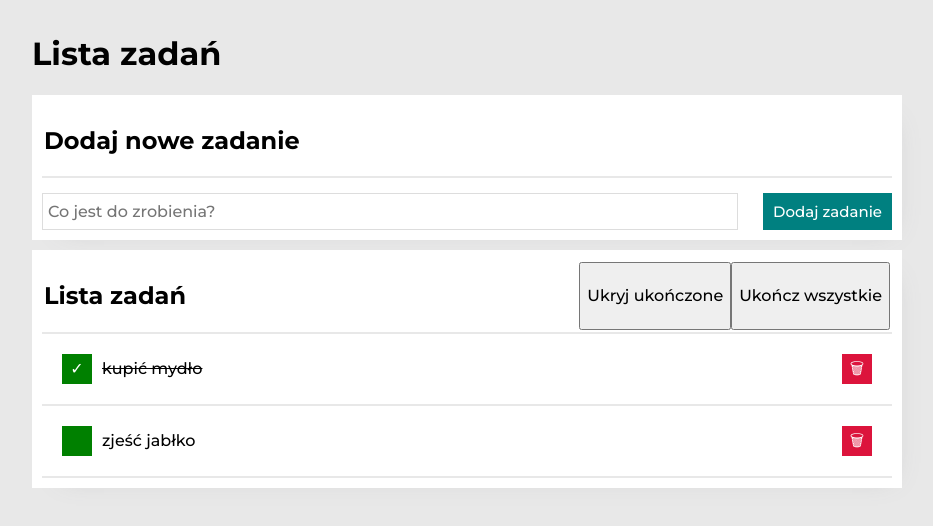
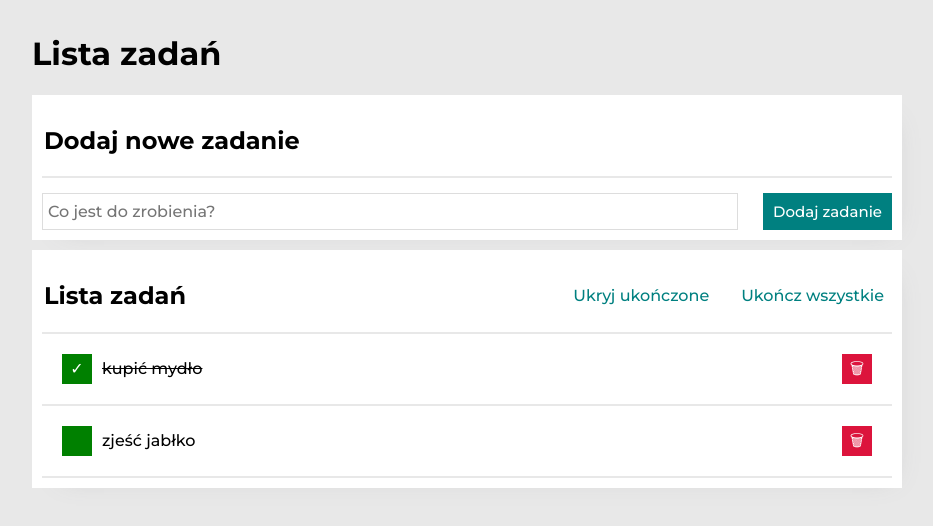
Before and after one commit to Anna-Malik/tasks-list-react, a React (Create React App) app: page / in a window 1280 px wide. Shown: the top 526 px of the page, without its empty margins (173-1106 px from the left). Built offline with nearby package versions, Linux system fonts and the light colour scheme.

Commit message:
section__buttons changed to buttons__buttons

```diff
--- a/src/Buttons/index.js
+++ b/src/Buttons/index.js
@@ -7,10 +7,10 @@ const Buttons = ({ tasks, doneTasksHidden }) => {
     }
     return (
         <div className="buttons">
-            <button className="section__buttons">
+            <button className="buttons__buttons">
                 {doneTasksHidden ? "Pokaż" : "Ukryj"} ukończone
             </button>
-            <button className="section__buttons"
+            <button className="buttons__buttons"
                 disabled={tasks.every(({ done }) => done)}
             >
                 Ukończ wszystkie
```
